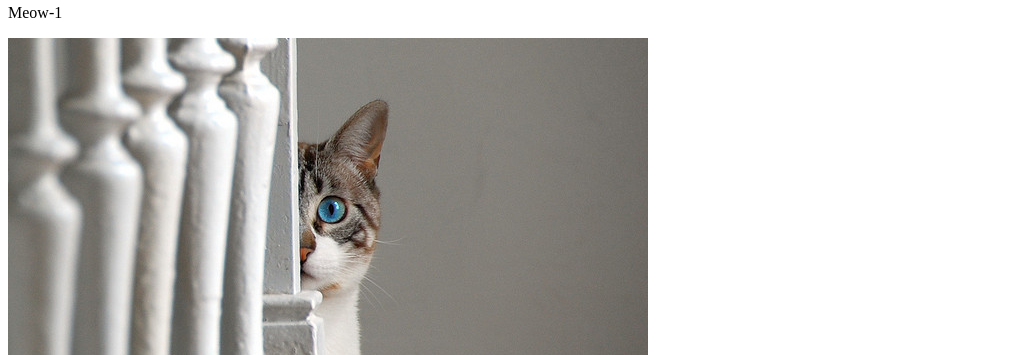
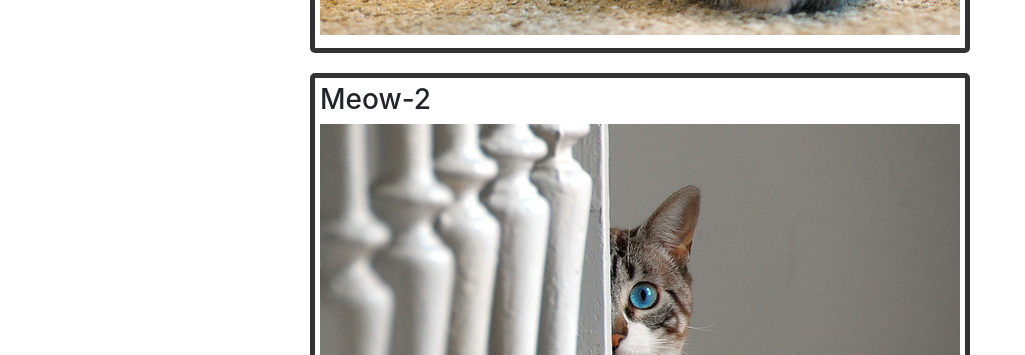
Before and after one commit to straggler7/cat-clicker, a plain HTML site: page index.html in a window 1280 px wide. Shown: the part 453-808 px from the top of the page, without its empty margins (0-1025 px from the left). Drawn offline with nearby package versions, Linux system fonts and the light colour scheme.

Commit message:
Changed styles, added bootstrap

```diff
--- a/app.js
+++ b/app.js
@@ -12,9 +12,8 @@
   for(var i = 0, len = cats.length; i < len; i++) {
     var cat = cats[i];
     var catElement = document.getElementById(cat.id);
-    var titleElement = document.createElement('p');
+    var titleElement = document.getElementById(cat.id + '-title');
     titleElement.innerHTML = cat.title;
-    catElement.parentNode.appendChild(titleElement);
     catElement.addEventListener('click', updateCount(cat.id), false);
   }
 
--- a/index.html
+++ b/index.html
@@ -3,14 +3,18 @@
 	<head>
 		<title>Cat Clicker</title>
 		<meta charset="utf-8" />
+		<link rel="stylesheet" href="styles/main.css">
+		<link rel="stylesheet" href="styles/bootstrap.css">
 	</head>
 	<body>
 		<div class="container">
 			<div class="cat-box">
+				<h3 id="meow-1-title"></h3>
 				<a class="cats" id="meow-1" href="javascript: void(0);"><img src="assets/cat1-medium.jpg" alt="cat"></a>
 				<h3 id="meow-1-count"></h3>
 			</div>
 			<div class="cat-box">
+				<h3 id="meow-2-title"></h3>
 				<a class="cats" id="meow-2" href="javascript: void(0);"><img src="assets/cat2-medium.jpg" alt="cat"></a>
 				<h3 id="meow-2-count"></h3>
 			</div>
--- a/styles/main.css
+++ b/styles/main.css
@@ -1,9 +1,14 @@
 .container {
   display: flex;
-  flex-direction: row;
+  flex-direction: column;
+  flex-wrap: wrap;
+  justify-content: center;
+  align-content: center;
 }
 
 .cat-box {
-  border: 1px solid #333;
   margin: 10px;
+  padding: 5px;
+  border: 5px solid #333;
+  border-radius: 5px;
 }
```
Also changed, not shown: 1 other file.
